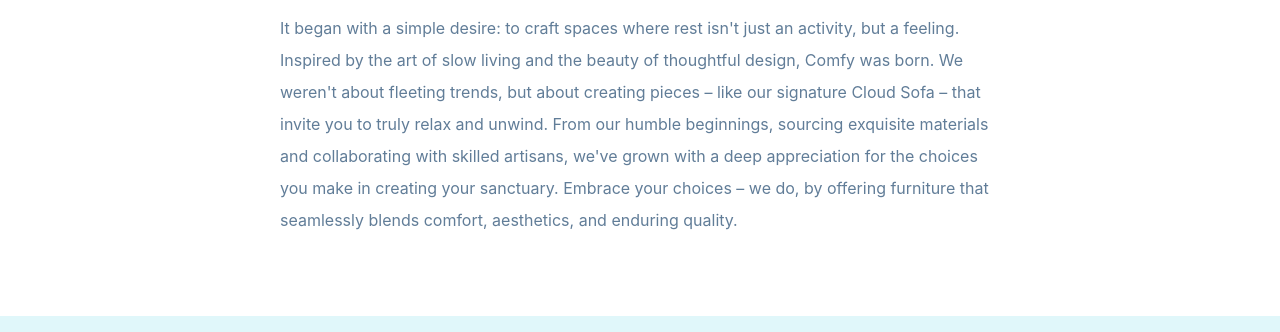
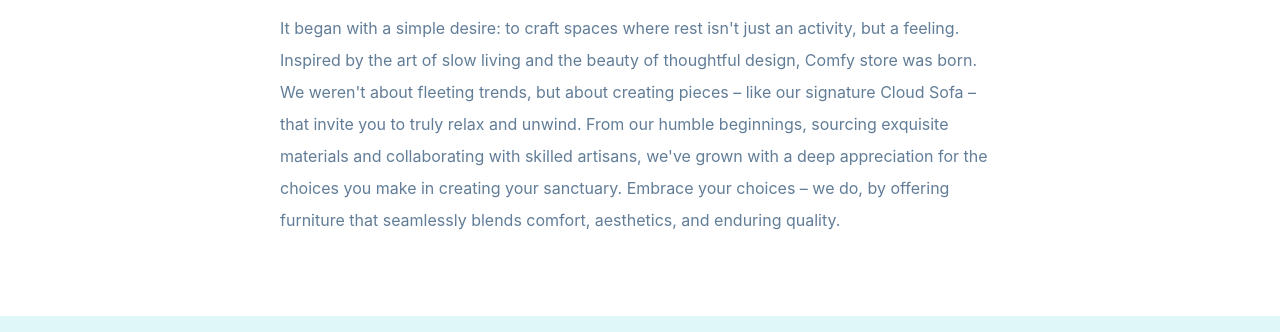
Before and after one commit to AnkitNimbolkar/Comfy-Shoppe, a plain HTML site: page about.html in a window 1280 px wide. Shown: the part 396-728 px from the top of the page. Drawn offline with Linux system fonts and the light colour scheme.

Commit message:
made small changes in about, footer and index html file.

```diff
--- a/about.html
+++ b/about.html
@@ -149,13 +149,13 @@
         spaces where rest isn't just an activity,
         but a feeling. Inspired by the art of slow
         living and the beauty of thoughtful
-        design, Comfy was born. We weren't about
-        fleeting trends, but about creating pieces
-        – like our signature Cloud Sofa – that
-        invite you to truly relax and unwind. From
-        our humble beginnings, sourcing exquisite
-        materials and collaborating with skilled
-        artisans, we've grown with a deep
+        design, Comfy store was born. We weren't
+        about fleeting trends, but about creating
+        pieces – like our signature Cloud Sofa –
+        that invite you to truly relax and unwind.
+        From our humble beginnings, sourcing
+        exquisite materials and collaborating with
+        skilled artisans, we've grown with a deep
         appreciation for the choices you make in
         creating your sanctuary. Embrace your
         choices – we do, by offering furniture
--- a/footer.html
+++ b/footer.html
@@ -1,7 +1,7 @@
 <footer>
   <p>
     Enjoyed your visit? Let me know! -
-    <a>Ankit Nimbolkar</a>
+    <a>Ankit Nimbolkar😊</a>
     <a
       href="https://www.linkedin.com/in/ankitnimbolkar"
       target="_blank"
```
Also changed, not shown: index.html (+0 -20 lines).
